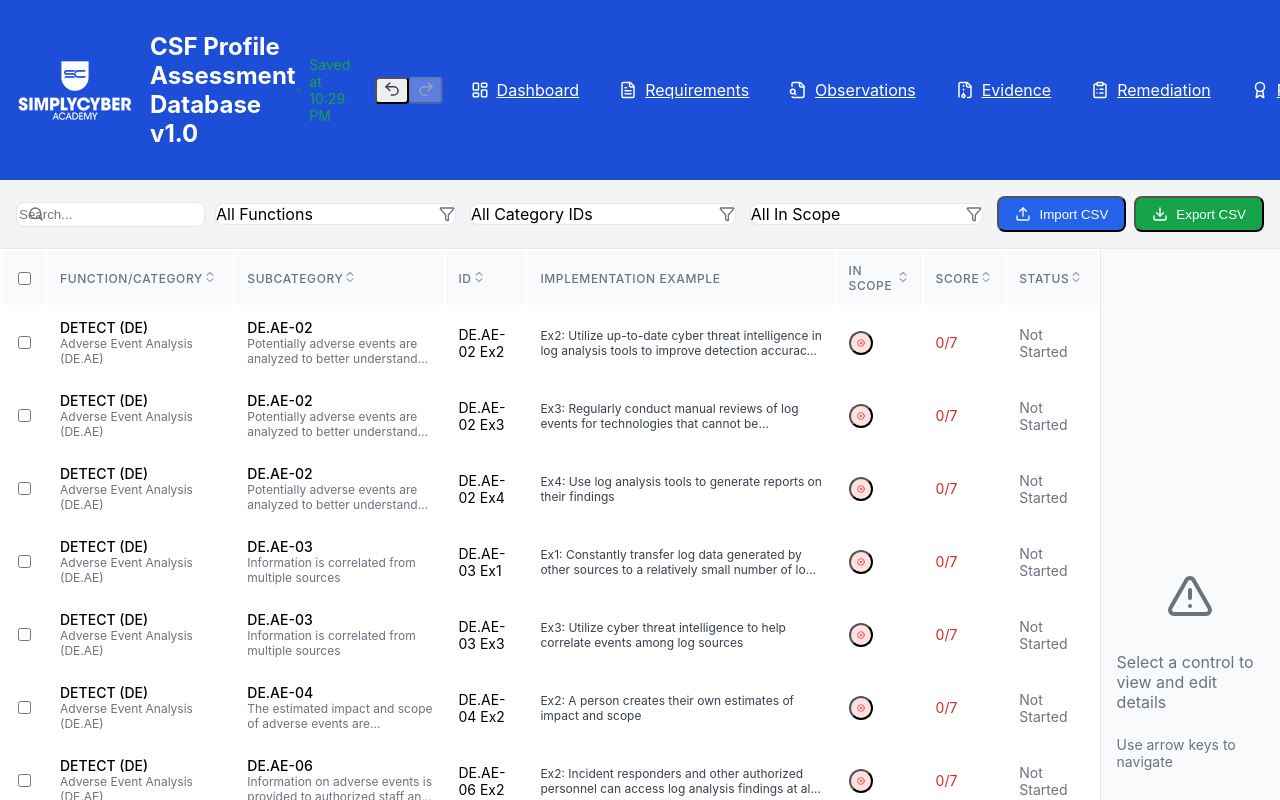
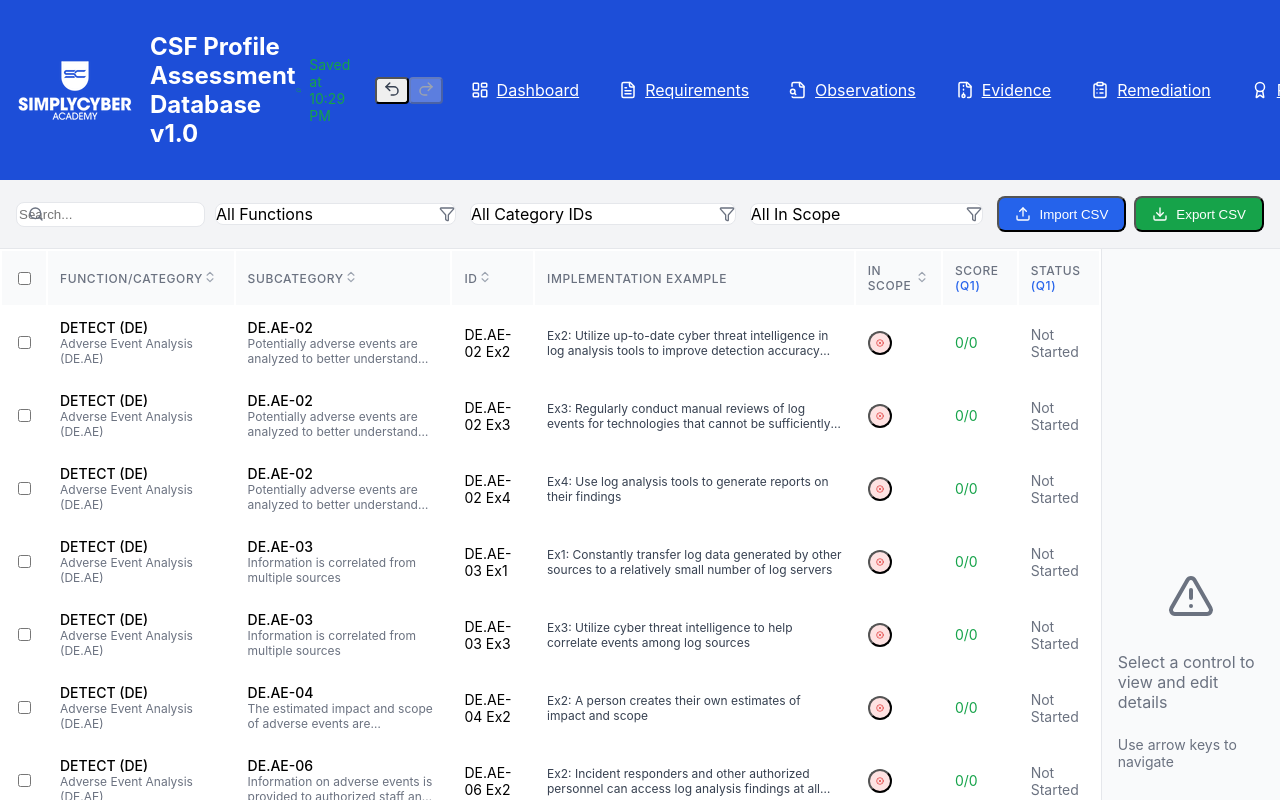
Before and after one commit to CPAtoCybersecurity/csf_profile, a React (Create React App) app: page / in a window 1280 px wide. Shown: the top 800 px of the page. Built offline with nearby package versions, Linux system fonts and the light colour scheme.

Commit message:
Update main table to display selected quarter's scores and status Table Score and Status columns now reflect data from the currently selected fiscal quarter (Q1-Q4). Column headers indicate which quarter is being displayed with a (Q1) indicator.

```diff
--- a/src/pages/Controls.js
+++ b/src/pages/Controls.js
@@ -337,8 +337,12 @@ const Controls = () => {
                 <SortableHeader label="ID" sortKey="ID" currentSort={sort} onSort={handleSort} />
                 <th className="p-3 text-left text-xs font-medium text-gray-500 uppercase tracking-wider">Implementation Example</th>
                 <SortableHeader label="In Scope" sortKey="In Scope? " currentSort={sort} onSort={handleSort} />
-                <SortableHeader label="Score" sortKey="Current State Score" currentSort={sort} onSort={handleSort} />
-                <SortableHeader label="Status" sortKey="Testing Status" currentSort={sort} onSort={handleSort} />
+                <th className="p-3 text-left text-xs font-medium text-gray-500 uppercase tracking-wider">
+                  Score <span className="text-blue-600">(Q{selectedQuarter})</span>
+                </th>
+                <th className="p-3 text-left text-xs font-medium text-gray-500 uppercase tracking-wider">
+                  Status <span className="text-blue-600">(Q{selectedQuarter})</span>
+                </th>
               </tr>
             </thead>
             <tbody className="bg-white divide-y divide-gray-200">
@@ -380,14 +384,24 @@ const Controls = () => {
                     </button>
                   </td>
                   <td className="p-3 text-sm">
-                    <div className={getScoreColor(item['Current State Score'], item['Desired State Score'])}>
-                      {item['Current State Score'] ?? 0}/{item['Desired State Score'] ?? 0}
-                    </div>
+                    {(() => {
+                      const qData = getQuarterData(item.ID, selectedQuarter) || { actualScore: 0, targetScore: 0 };
+                      return (
+                        <div className={getScoreColor(qData.actualScore, qData.targetScore)}>
+                          {qData.actualScore ?? 0}/{qData.targetScore ?? 0}
+                        </div>
+                      );
+                    })()}
                   </td>
                   <td className="p-3 text-sm">
-                    <div className={getStatusColor(item['Testing Status'])}>
-                      {item['Testing Status']}
-                    </div>
+                    {(() => {
+                      const qData = getQuarterData(item.ID, selectedQuarter) || { testingStatus: 'Not Started' };
+                      return (
+                        <div className={getStatusColor(qData.testingStatus)}>
+                          {qData.testingStatus || 'Not Started'}
+                        </div>
+                      );
+                    })()}
                   </td>
                 </tr>
               ))}
```
